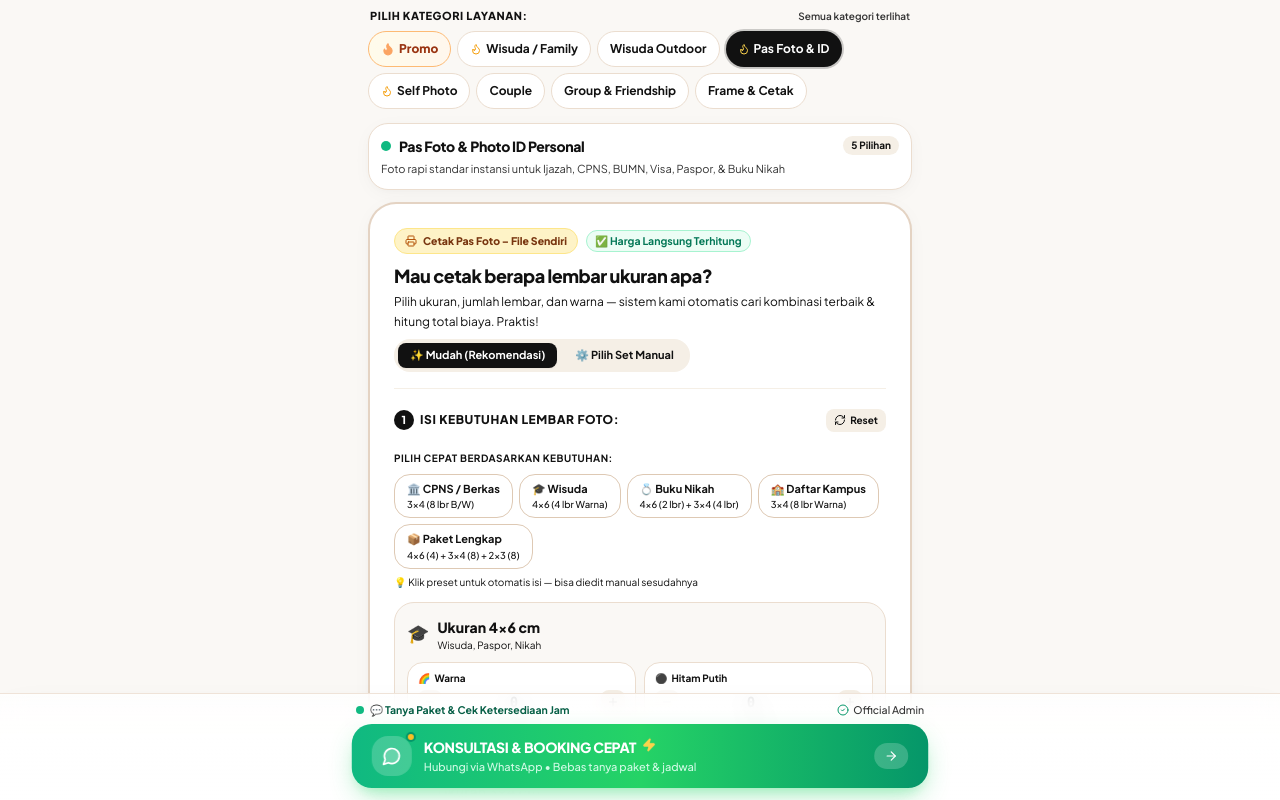
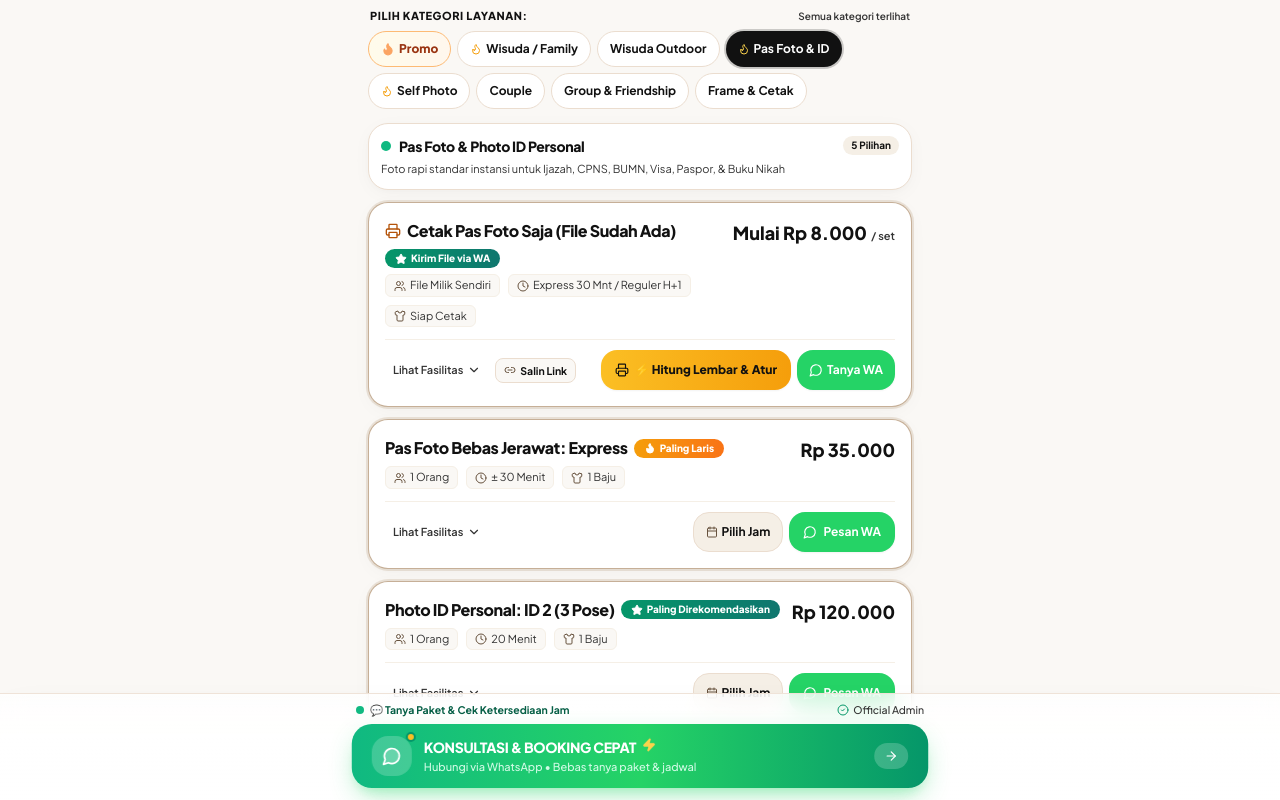
Before and after one commit to iprat30/infopotrait, a React (Vite) app: page / in a window 1280 px wide. Both pictures are taken after a click on the button 331 px from the left and 417 px from the top of the page. Shown: the part 551-1351 px from the top of the page. Built offline with nearby package versions, Linux system fonts and the light colour scheme; the HTML template or start-up script is replaced by a standard one.

Commit message:
feat: integrasi kartu cetak pasfoto expandable, auto-scroll kategori, dan dukungan subdomain

```diff
--- a/src/App.jsx
+++ b/src/App.jsx
@@ -13,9 +13,9 @@ import FloatingCta from './components/FloatingCta';
 import BookingModal from './components/BookingModal';
 import PromoHookModal from './components/PromoHookModal';
 import PromoDetailModal from './components/PromoDetailModal';
-import PasFotoPrintNavigator from './components/PasFotoPrintNavigator';
 import { PACKAGES_DATA } from './data/packagesData';
-import { PlusCircle, CheckCircle2, Flame } from 'lucide-react';
+import { PlusCircle, CheckCircle2, Flame, Printer } from 'lucide-react';
+import { checkIsCetakRequested } from './utils/urlHelpers';
 
 // Categories that trigger faster promo reveal (high-intent visitors)
 const HIGH_INTENT_CATEGORIES = ['promo', 'wisuda-indoor', 'wisuda-outdoor', 'group'];
@@ -23,8 +23,12 @@ const DEFAULT_REVEAL_DELAY = 30_000;  // 30 sec for normal browsing
 const INTENT_REVEAL_DELAY  = 12_000;  // 12 sec for wisuda/family viewers
 
 export default function App() {
+  const isCetakInitial = checkIsCetakRequested();
   const [activeTab, setActiveTab] = useState('packages');
-  const [selectedCategory, setSelectedCategory] = useState('wisuda-indoor');
+  const [selectedCategory, setSelectedCategory] = useState(
+    isCetakInitial ? 'pasfoto' : 'wisuda-indoor'
+  );
+  const [isCetakAutoOpen, setIsCetakAutoOpen] = useState(isCetakInitial);
   const [bookingPackage, setBookingPackage] = useState(null);
   const [showAddOns, setShowAddOns] = useState(false);
 
@@ -70,6 +74,41 @@ export default function App() {
 
 
   const currentCategoryData = PACKAGES_DATA[selectedCategory];
+  const packagesSectionRef = useRef(null);
+
+  // Jika dibuka via subdomain atau link cetak, otomatis scroll ke paket cetak
+  useEffect(() => {
+    if (isCetakInitial) {
+      const timer = setTimeout(() => {
+        if (packagesSectionRef.current) {
+          packagesSectionRef.current.scrollIntoView({
+            behavior: 'smooth',
+            block: 'start',
+          });
+        }
+      }, 200);
+      return () => clearTimeout(timer);
+    }
+  }, [isCetakInitial]);
+
+  const handleSelectCategory = (catId) => {
+    if (!catId) return;
+    if (activeTab !== 'packages') {
+      setActiveTab('packages');
+    }
+    setSelectedCategory(catId);
+    setShowAddOns(false);
+
+    // Bawa tampilan layar langsung ke paket yang tersedia secara smooth
+    setTimeout(() => {
+      if (packagesSectionRef.current) {
+        packagesSectionRef.current.scrollIntoView({
+          behavior: 'smooth',
+          block: 'start',
+        });
+      }
+    }, 60);
+  };
 
   return (
     <div className="min-h-screen bg-warm-50 text-charcoal flex flex-col antialiased selection:bg-warm-200">
@@ -87,8 +126,7 @@ export default function App() {
           <PortfolioTicker
             onSelectCategory={(catId) => {
               if (catId && PACKAGES_DATA[catId]) {
-                setSelectedCategory(catId);
-                setShowAddOns(false);
+                handleSelectCategory(catId);
               }
             }}
           />
@@ -97,14 +135,15 @@ export default function App() {
           {/* Simple Category Tabs (All Visible at Once, No Photos) */}
           <CategoryTabs
             selectedCategory={selectedCategory}
-            onSelectCategory={(catId) => {
-              setSelectedCategory(catId);
-              setShowAddOns(false);
-            }}
+            onSelectCategory={handleSelectCategory}
           />
 
           {/* Package Content Area */}
-          <main className="flex-1 max-w-xl mx-auto px-4 py-2 w-full space-y-3">
+          <main
+            ref={packagesSectionRef}
+            id="packages-section"
+            className="flex-1 max-w-xl mx-auto px-4 py-2 w-full space-y-3 scroll-mt-3"
+          >
 
             {/* Category Description Banner */}
             {currentCategoryData && (
@@ -132,11 +171,22 @@ export default function App() {
             ) : (
               /* Standard Packages List (Clean Typography, No Photos on Cards, with Booking Hours) */
               <div className="space-y-3">
-                {/* Interactive Pas Foto Print Configurator & Calculator */}
-                {selectedCategory === 'pasfoto' && (
-                  <PasFotoPrintNavigator
-                    onOpenBookingModal={(pkg) => setBookingPackage(pkg)}
-                  />
+                {/* Banner Akses Langsung jika dibuka via Link / Subdomain Cetak */}
+                {selectedCategory === 'pasfoto' && isCetakInitial && (
+                  <div className="p-3 bg-gradient-to-r from-amber-50 to-orange-50 rounded-2xl border border-amber-300 text-xs shadow-soft flex items-center justify-between animate-fadeIn">
+                    <div className="flex items-center gap-2">
+                      <span className="relative flex size-2 shrink-0">
+                        <span className="animate-ping absolute inline-flex h-full w-full rounded-full bg-amber-400 opacity-75"></span>
+                        <span className="relative inline-flex rounded-full size-2 bg-amber-500"></span>
+                      </span>
+                      <span className="font-bold text-amber-950">
+                        Akses Langsung: Order Cetak Pas Foto (Kirim File via WA)
+                      </span>
+                    </div>
+                    <span className="text-[10px] font-black text-emerald-800 bg-white px-2 py-0.5 rounded-full border border-emerald-200 shrink-0">
+                      Aktif
+                    </span>
+                  </div>
                 )}
 
                 {currentCategoryData?.items?.map((item) => (
@@ -144,6 +194,7 @@ export default function App() {
                     key={item.id}
                     item={item}
                     onOpenBookingModal={(pkg) => setBookingPackage(pkg)}
+                    isCetakAutoOpen={isCetakAutoOpen}
                   />
                 ))}
 
--- a/src/components/PackageCard.jsx
+++ b/src/components/PackageCard.jsx
@@ -1,9 +1,38 @@
-import React, { useState } from 'react';
-import { Clock, Users, ChevronDown, Check, MessageCircle, Calendar, Shirt, Flame, Star, Crown, FileText, Send } from 'lucide-react';
+import React, { useState, useEffect } from 'react';
+import {
+  Clock, Users, ChevronDown, Check, MessageCircle, Calendar, Shirt,
+  Flame, Star, Crown, FileText, Send, Printer, Link2, CheckCheck
+} from 'lucide-react';
 import { MAIN_WHATSAPP } from '../data/branchesData';
+import PasFotoPrintNavigator from './PasFotoPrintNavigator';
+import { getCetakShareUrl } from '../utils/urlHelpers';
 
-export default function PackageCard({ item, onOpenBookingModal }) {
+export default function PackageCard({
+  item,
+  onOpenBookingModal,
+  isCetakAutoOpen = false,
+}) {
   const [expanded, setExpanded] = useState(false);
+  const [isCetakOpen, setIsCetakOpen] = useState(Boolean(isCetakAutoOpen && item.isPrintOnly));
+  const [copiedLink, setCopiedLink] = useState(false);
+
+  // Sync if auto-open triggered via subdomain / query param
+  useEffect(() => {
+    if (isCetakAutoOpen && item.isPrintOnly) {
+      setIsCetakOpen(true);
+    }
+  }, [isCetakAutoOpen, item.isPrintOnly]);
+
+  const handleCopyShareLink = (e) => {
+    e.stopPropagation();
+    const url = getCetakShareUrl();
+    if (navigator.clipboard) {
+      navigator.clipboard.writeText(url).then(() => {
+        setCopiedLink(true);
+        setTimeout(() => setCopiedLink(false), 2500);
+      });
+    }
+  };
 
   const prefilledText = item.isPrintOnly
     ? `Halo Admin Potrait Studio, saya ingin cetak pas foto dari file yang sudah saya miliki. Mohon info prosedur kirim file via WA ya min...`
@@ -50,8 +79,9 @@ export default function PackageCard({ item, onOpenBookingModal }) {
 
   return (
     <article
+      id={item.isPrintOnly ? 'card-cetak-pasfoto' : `card-${item.id}`}
       className={`bg-white rounded-2xl p-4 border transition-all shadow-soft ${
-        item.isPopular
+        item.isPopular || (item.isPrintOnly && isCetakOpen)
           ? 'border-warm-500/80 ring-2 ring-warm-500/25 shadow-elevated'
           : 'border-warm-200 hover:border-warm-300'
       }`}
@@ -60,8 +90,9 @@ export default function PackageCard({ item, onOpenBookingModal }) {
       <div className="flex items-start justify-between gap-2">
         <div className="flex-1 min-w-0">
           <div className="flex items-center gap-1.5 flex-wrap">
-            <h3 className="text-sm md:text-base font-extrabold text-charcoal tracking-tight">
-              {item.name}
+            <h3 className="text-sm md:text-base font-extrabold text-charcoal tracking-tight flex items-center gap-1.5">
+              {item.isPrintOnly && <Printer className="size-4 text-amber-700 shrink-0" />}
+              <span>{item.name}</span>
             </h3>
             {renderBadge()}
           </div>
@@ -152,8 +183,9 @@ export default function PackageCard({ item, onOpenBookingModal }) {
         </div>
       )}
 
-      {/* Card Action Row: Details Toggle & Booking Buttons */}
-      <div className="mt-3 pt-2.5 border-t border-warm-100 flex items-center justify-between gap-2">
+      {/* Card Action Row */}
+      <div className="mt-3 pt-2.5 border-t border-warm-100 flex items-center justify-between gap-2 flex-wrap">
+        <div className="flex items-center gap-1.5">
           <button
             type="button"
             onClick={() => setExpanded(!expanded)}
@@ -164,7 +196,65 @@ export default function PackageCard({ item, onOpenBookingModal }) {
             <ChevronDown className={`size-3.5 transition-transform ${expanded ? 'rotate-180' : ''}`} aria-hidden="true" />
           </button>
 
-        <div className="flex items-center gap-1.5">
+          {/* Salin Link Cetak untuk Admin */}
+          {item.isPrintOnly && (
+            <button
+              type="button"
+              onClick={handleCopyShareLink}
+              title="Salin link langsung untuk dikirim ke klien di WhatsApp"
+              className={`tap-bounce inline-flex items-center gap-1 text-[10.5px] font-bold py-1 px-2 rounded-lg border transition-all ${
+                copiedLink
+                  ? 'bg-emerald-50 text-emerald-800 border-emerald-300'
+                  : 'bg-warm-50 hover:bg-warm-100 text-charcoal-600 border-warm-200'
+              }`}
+            >
+              {copiedLink ? (
+                <>
+                  <CheckCheck className="size-3 text-emerald-600" />
+                  <span>Link Tersalin!</span>
+                </>
+              ) : (
+                <>
+                  <Link2 className="size-3 text-warm-800" />
+                  <span>Salin Link</span>
+                </>
+              )}
+            </button>
+          )}
+        </div>
+
+        <div className="flex items-center gap-1.5 ml-auto">
+          {/* Action Button for Cetak Pas Foto: Buka / Tutup Kalkulator */}
+          {item.isPrintOnly ? (
+            <>
+              <button
+                type="button"
+                onClick={() => setIsCetakOpen(!isCetakOpen)}
+                className={`tap-bounce inline-flex items-center justify-center gap-1.5 text-xs font-black py-2 px-3.5 rounded-xl transition-all min-h-[40px] shadow-sm ${
+                  isCetakOpen
+                    ? 'bg-charcoal text-white ring-2 ring-charcoal/20'
+                    : 'bg-gradient-to-r from-amber-400 to-amber-500 hover:from-amber-300 hover:to-amber-400 text-charcoal'
+                }`}
+                aria-expanded={isCetakOpen}
+              >
+                <Printer className="size-3.5 shrink-0" aria-hidden="true" />
+                <span>{isCetakOpen ? '▲ Tutup Kalkulator' : '⚡ Hitung Lembar & Atur'}</span>
+              </button>
+
+              <a
+                href={waUrl}
+                target="_blank"
+                rel="noopener noreferrer"
+                className="tap-bounce inline-flex items-center justify-center gap-1 bg-wa hover:bg-wa-hover text-white text-xs font-bold py-2 px-3 rounded-xl shadow-sm transition-colors min-h-[40px]"
+                aria-label="Tanya cetak pas foto via WhatsApp"
+              >
+                <MessageCircle className="size-3.5 shrink-0" aria-hidden="true" />
+                <span>Tanya WA</span>
+              </a>
+            </>
+          ) : (
+            /* Standar Non-Print Packages */
+            <>
               {onOpenBookingModal && (
                 <button
                   type="button"
@@ -172,17 +262,8 @@ export default function PackageCard({ item, onOpenBookingModal }) {
                   className="tap-bounce inline-flex items-center justify-center gap-1 bg-warm-100 hover:bg-warm-200 text-charcoal text-xs font-bold py-2 px-3 rounded-xl border border-warm-200 transition-colors min-h-[40px]"
                   aria-label={`Pilih format dan cabang untuk ${item.name}`}
                 >
-              {item.isPrintOnly ? (
-                <>
-                  <FileText className="size-3 text-warm-800" aria-hidden="true" />
-                  <span>Order Cetak</span>
-                </>
-              ) : (
-                <>
                   <Calendar className="size-3 text-warm-800" aria-hidden="true" />
                   <span>Pilih Jam</span>
-                </>
-              )}
                 </button>
               )}
 
@@ -194,10 +275,23 @@ export default function PackageCard({ item, onOpenBookingModal }) {
                 aria-label={`Pesan ${item.name} via WhatsApp`}
               >
                 <MessageCircle className="size-3.5 shrink-0" aria-hidden="true" />
-            <span>{item.isPrintOnly ? 'Kirim File WA' : 'Pesan WA'}</span>
+                <span>Pesan WA</span>
               </a>
+            </>
+          )}
         </div>
       </div>
+
+      {/* Embedded Full Interactive Navigator & Calculator (Only when user opens it) */}
+      {item.isPrintOnly && isCetakOpen && (
+        <div className="mt-3">
+          <PasFotoPrintNavigator
+            isEmbedded={true}
+            onClose={() => setIsCetakOpen(false)}
+            onOpenBookingModal={onOpenBookingModal}
+          />
+        </div>
+      )}
     </article>
   );
 }
--- a/src/components/PasFotoPrintNavigator.jsx
+++ b/src/components/PasFotoPrintNavigator.jsx
@@ -275,7 +275,7 @@ const QUICK_PRESETS = [
 ];
 
 // ── MAIN COMPONENT ───────────────────────────────────────────────────────────
-export default function PasFotoPrintNavigator({ onOpenBookingModal }) {
+export default function PasFotoPrintNavigator({ onOpenBookingModal, isEmbedded = false, onClose = null }) {
   // ── Mode state: 'easy' (new simplified UX) or 'advanced' (legacy set picker)
   const [mode, setMode] = useState('easy');
 
@@ -534,26 +534,43 @@ export default function PasFotoPrintNavigator({ onOpenBookingModal }) {
 
   return (
     <section
-      className="bg-white rounded-3xl p-4 sm:p-6 border-2 border-warm-300/80 shadow-soft space-y-5 my-2"
+      className={
+        isEmbedded
+          ? "space-y-4 pt-3 border-t border-warm-200 animate-fadeIn"
+          : "bg-white rounded-3xl p-4 sm:p-6 border-2 border-warm-300/80 shadow-soft space-y-5 my-2"
+      }
       aria-label="Kalkulator Cetak Pas Foto"
     >
       {/* ── HEADER ── */}
-      <div className="flex flex-col gap-2 border-b border-warm-100 pb-4">
-        <div className="flex items-center gap-2 flex-wrap">
+      <div className="flex flex-col gap-2 border-b border-warm-100 pb-3">
+        <div className="flex items-center justify-between gap-2 flex-wrap">
+          <div className="flex items-center gap-1.5 flex-wrap">
             <span className="inline-flex items-center gap-1.5 bg-amber-100 text-amber-900 text-[10.5px] font-black px-2.5 py-1 rounded-full border border-amber-200">
               <Printer className="size-3 text-amber-700" />
               <span>Cetak Pas Foto – File Sendiri</span>
             </span>
             <span className="text-[10.5px] font-bold text-emerald-700 bg-emerald-50 px-2 py-0.5 rounded-full border border-emerald-200">
-            ✅ Harga Langsung Terhitung
+              ✅ Hitung Otomatis Real-time
             </span>
           </div>
+
+          {onClose && (
+            <button
+              type="button"
+              onClick={onClose}
+              className="tap-bounce text-[11px] font-bold text-charcoal-700 hover:text-charcoal bg-warm-100 hover:bg-warm-200 px-2.5 py-1 rounded-lg border border-warm-200 transition-colors flex items-center gap-1"
+            >
+              <span>▲ Tutup Kalkulator</span>
+            </button>
+          )}
+        </div>
+
         <div>
           <h3 className="text-base sm:text-lg font-black text-charcoal tracking-tight">
             Mau cetak berapa lembar ukuran apa?
           </h3>
           <p className="text-xs text-charcoal-600 mt-0.5 leading-relaxed">
-            Pilih ukuran, jumlah lembar, dan warna — sistem kami otomatis cari kombinasi terbaik & hitung total biaya. Praktis!
+            Pilih ukuran, jumlah lembar, dan warna — sistem kami otomatis cari kombinasi set terbaik & hitung total biaya. Praktis!
           </p>
         </div>
 
--- /dev/null
+++ b/src/utils/urlHelpers.js
@@ -0,0 +1,69 @@
+/**
+ * URL & Subdomain Helper for Potrait Studio
+ * Mendeteksi apakah pengunjung mengakses via subdomain cetak atau link khusus cetak pasfoto
+ */
+
+export function checkIsCetakRequested() {
+  if (typeof window === 'undefined') return false;
+
+  try {
+    const hostname = (window.location.hostname || '').toLowerCase();
+    const search = (window.location.search || '').toLowerCase();
+    const hash = (window.location.hash || '').toLowerCase();
+    const pathname = (window.location.pathname || '').toLowerCase();
+
+    // 1. Deteksi Subdomain: misal cetak.potrait.id, cetak.potraitstudio.com, cetak.localhost
+    if (
+      hostname.startsWith('cetak.') ||
+      hostname.includes('.cetak.') ||
+      hostname.includes('cetak-pasfoto')
+    ) {
+      return true;
+    }
+
+    // 2. Deteksi Query Parameter: ?layanan=cetak, ?kategori=pasfoto, ?cetak=true, ?cetak
+    const params = new URLSearchParams(window.location.search);
+    if (
+      params.get('layanan') === 'cetak' ||
+      params.get('layanan') === 'pasfoto' ||
+      params.get('kategori') === 'pasfoto' ||
+      params.get('kategori') === 'cetak' ||
+      params.get('menu') === 'cetak' ||
+      params.has('cetak')
+    ) {
+      return true;
+    }
+
+    // 3. Deteksi Pathname & Hash: /cetak, /#cetak, #cetak-pasfoto
+    if (
+      pathname === '/cetak' ||
+      pathname === '/cetak-pasfoto' ||
+      hash === '#cetak' ||
+      hash === '#cetak-pasfoto'
+    ) {
+      return true;
+    }
+  } catch (err) {
+    console.error('Gagal membaca URL subdomain/param:', err);
+  }
+
+  return false;
+}
+
+/**
+ * Menghasilkan link langsung ke Cetak Pas Foto yang siap dibagikan ke klien
+ */
+export function getCetakShareUrl() {
+  if (typeof window === 'undefined') return 'https://potrait.id/?layanan=cetak';
+
+  const origin = window.location.origin;
+  const hostname = window.location.hostname;
+
+  // Jika sudah berada di subdomain cetak.*
+  if (hostname.startsWith('cetak.')) {
+    return `${origin}/`;
+  }
+
+  // Standar universal: link dengan query parameter yang bisa langsung dibuka di browser manapun
+  return `${origin}/?layanan=cetak`;
+}
```
Lines whose indentation alone changed are shown as unchanged.
